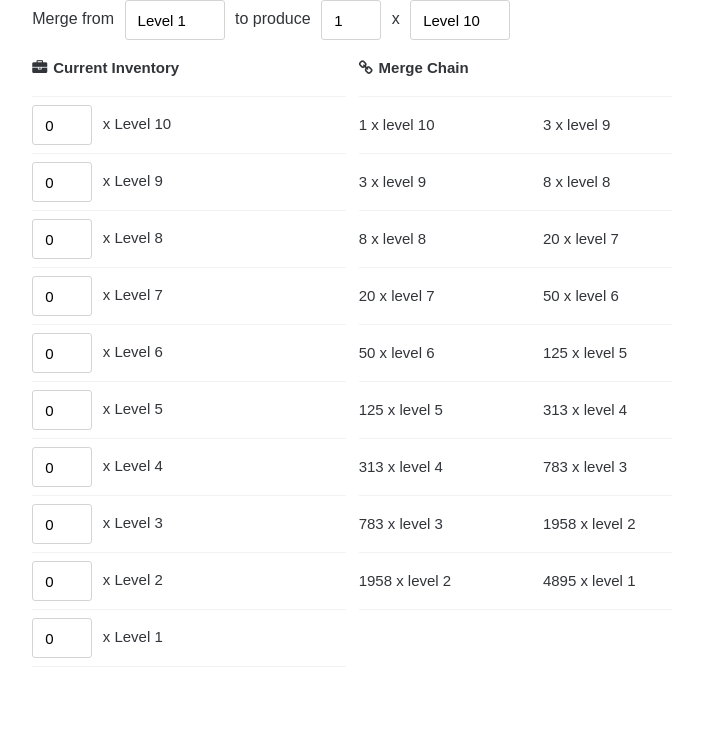
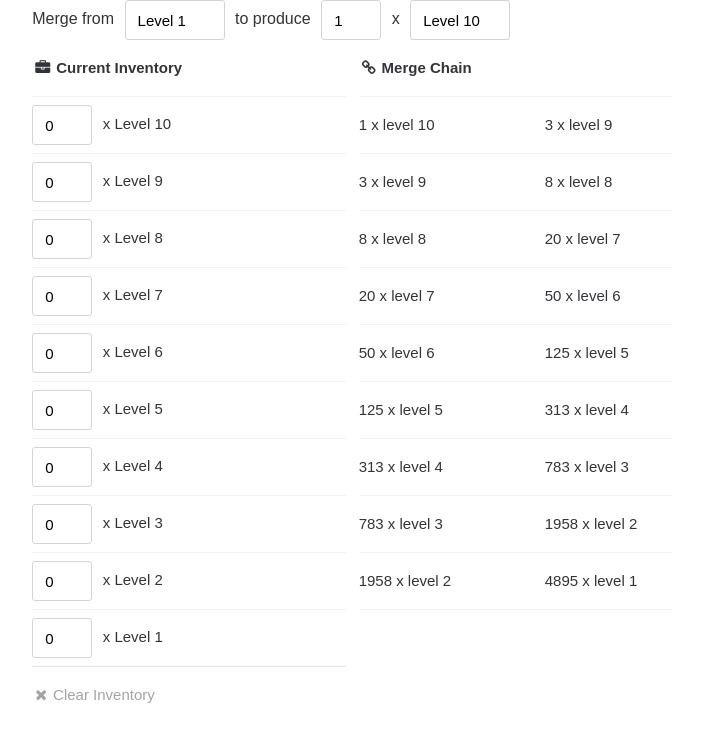
Before and after one commit to Tehl/dragon-calculator, a React app: page / in a window 1280 px wide. Shown: the top 742 px of the page, without its empty margins (288-991 px from the left). Built offline with nearby package versions, Linux system fonts and the light colour scheme.

Commit message:
Added Clear Inventory
Add button to reset inventory state

```diff
--- a/src/actions/inventory.js
+++ b/src/actions/inventory.js
@@ -1,4 +1,4 @@
-import { INVENTORY_UPDATED } from "../reducers/inventory";
+import { INVENTORY_UPDATED, INVENTORY_CLEARED } from "../reducers/inventory";
 
 function setInventoryCount(level, count) {
   return {
@@ -10,4 +10,11 @@ function setInventoryCount(level, count) {
   };
 }
 
-export { setInventoryCount };
+function clearInventory() {
+  return {
+    type: INVENTORY_CLEARED,
+    payload: {}
+  };
+}
+
+export { setInventoryCount, clearInventory };
--- a/src/components/Inventory/Container.js
+++ b/src/components/Inventory/Container.js
@@ -1,6 +1,6 @@
 import { connect } from "react-redux";
 import Inventory from "./Inventory";
-import { setInventoryCount } from "../../actions/inventory";
+import { setInventoryCount, clearInventory } from "../../actions/inventory";
 
 const mapStateToProps = state => {
   return {
@@ -13,7 +13,8 @@ const mapStateToProps = state => {
 const mapDispatchToProps = dispatch => {
   return {
     onInventoryUpdated: (level, count) =>
-      dispatch(setInventoryCount(level, count))
+      dispatch(setInventoryCount(level, count)),
+    onInventoryCleared: () => dispatch(clearInventory())
   };
 };
 
--- a/src/components/Inventory/Inventory.js
+++ b/src/components/Inventory/Inventory.js
@@ -15,13 +15,18 @@ const Inventory = ({
   fromLevel,
   toLevel,
   currentInventory,
-  onInventoryUpdated
+  onInventoryUpdated,
+  onInventoryCleared
 }) => {
   const onInventoryValueChanged = level => event => {
     const value = Number(event.target.value);
     if (!isNaN(value)) {
       onInventoryUpdated(level, value);
     }
+  };
+  const onClearInventoryClicked = event => {
+    event.preventDefault();
+    onInventoryCleared();
   };
 
   const items = [];
@@ -45,6 +50,19 @@ const Inventory = ({
           </tr>
         </thead>
         <tbody>{items}</tbody>
+        <tfoot>
+          <tr>
+            <td>
+              <a
+                href="#"
+                onClick={onClearInventoryClicked}
+                className="clear-inventory"
+              >
+                Clear Inventory
+              </a>
+            </td>
+          </tr>
+        </tfoot>
       </table>
     </div>
   );
--- a/src/components/Inventory/Inventory.less
+++ b/src/components/Inventory/Inventory.less
@@ -12,9 +12,31 @@
   }
 
   .header {
+    padding-left: 3px;
+
     &:before {
       .icon("\f0b1");
       font-weight: normal;
     }
   }
+
+  .clear-inventory {
+    padding: 0 3px;
+    display: inline-block;
+    color: #a4a4a4;
+    text-decoration: none;
+
+    &:hover {
+      color: #848484;
+    }
+
+    &:before {
+      .icon("\f00d");
+      font-weight: normal;
+    }
+  }
+
+  tfoot td {
+    border-bottom: 0;
+  }
 }
--- a/src/components/Results/Results.less
+++ b/src/components/Results/Results.less
@@ -14,6 +14,8 @@
   }
 
   .header {
+    padding-left: 3px;
+
     &:before {
       .icon("\f0c1");
       font-weight: normal;
--- a/src/reducers/inventory.js
+++ b/src/reducers/inventory.js
@@ -1,4 +1,5 @@
 const INVENTORY_UPDATED = "INVENTORY_UPDATED";
+const INVENTORY_CLEARED = "INVENTORY_CLEARED";
 
 const defaultState = {};
 
@@ -10,6 +11,9 @@ const inventory = (state = defaultState, action) => {
         [action.payload.level]: action.payload.count
       };
 
+    case INVENTORY_CLEARED:
+      return defaultState;
+
     default:
       return state;
   }
@@ -17,4 +21,4 @@ const inventory = (state = defaultState, action) => {
 
 export default inventory;
 
-export { INVENTORY_UPDATED };
+export { INVENTORY_UPDATED, INVENTORY_CLEARED };
```
